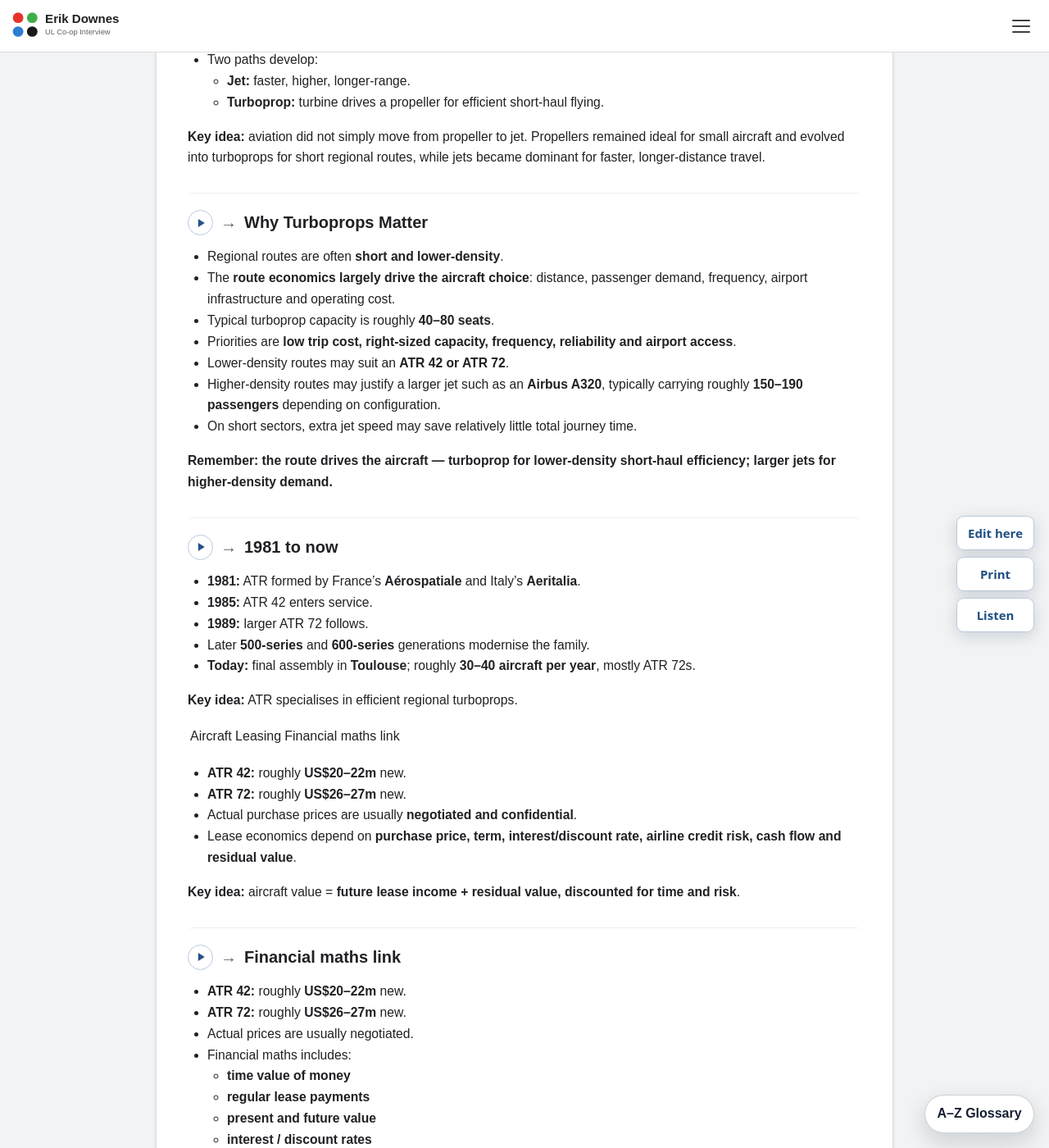
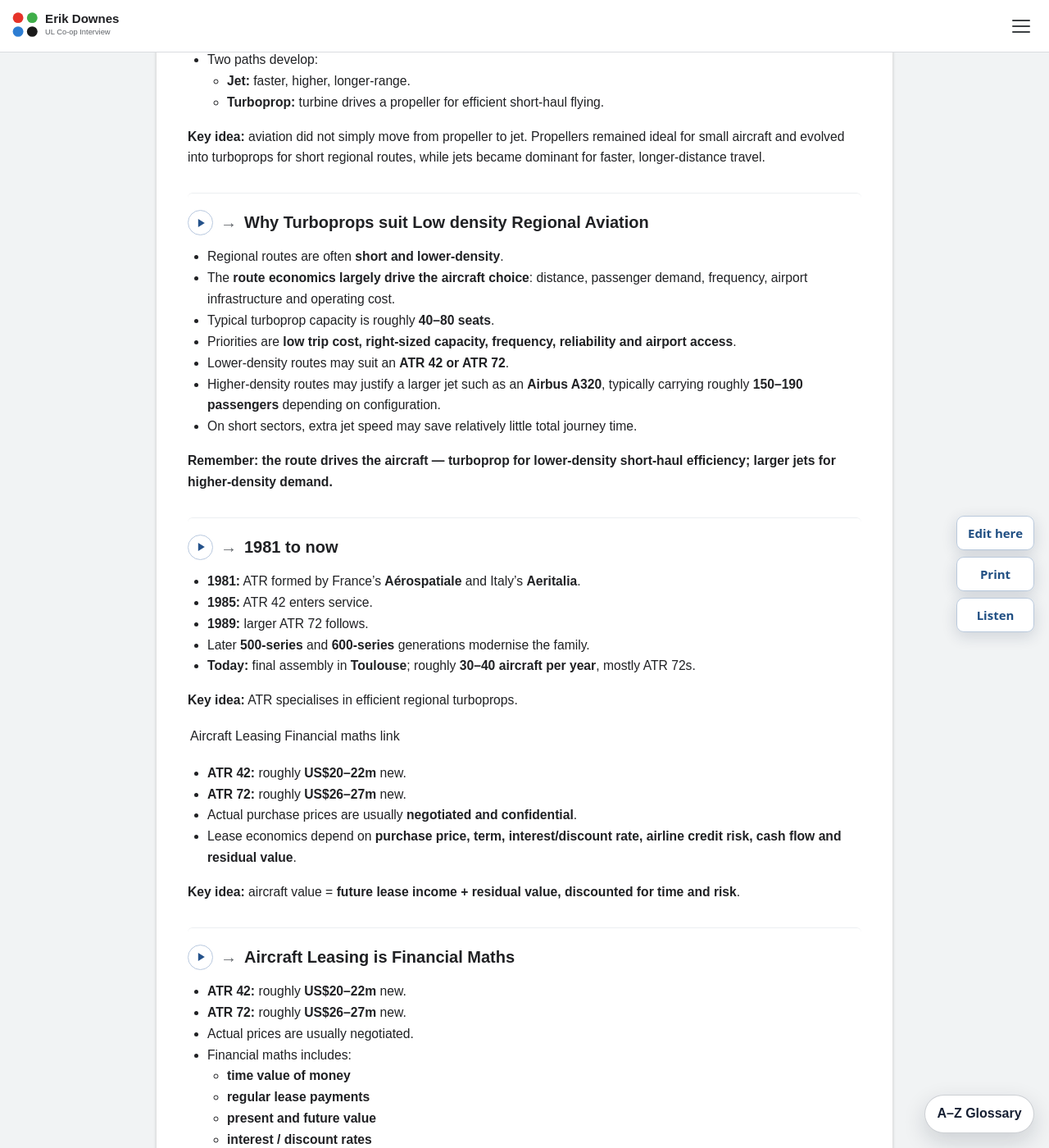
Before and after one commit to ronandownes/coop, a Jekyll site: the page built from history-of-flight.md, in a window 1280 px wide and 1400 px high, scrolled down 420 px. Shown: the whole window at 82% size. Built offline with Jekyll 4.4.1, drawn with Linux system fonts in a browser that asks for light colours; some of the changed text lies outside the part shown.

Commit message:
Update history-of-flight.md (via Pages CMS)

```diff
--- a/history-of-flight.md
+++ b/history-of-flight.md
@@ -21,7 +21,7 @@
 
 **Key idea:** aviation did not simply move from propeller to jet. Propellers remained ideal for small aircraft and evolved into turboprops for short regional routes, while jets became dominant for faster, longer-distance travel.
 
-## ## Regional Aviation | Why Turboprops Matter
+##  Regional Aviation | Why Turboprops suit Low density  Regional Aviation
 
 - Regional routes are often **short and lower-density**.
 - The **route economics largely drive the aircraft choice**: distance, passenger demand, frequency, airport infrastructure and operating cost.
@@ -56,7 +56,7 @@
 
 **Key idea:** aircraft value = **future lease income + residual value, discounted for time and risk**.
 
-## Aircraft Leasing | Financial maths link
+## Aircraft Leasing | Aircraft Leasing is Financial Maths
 
 - **ATR 42:** roughly **US$20–22m** new.
 - **ATR 72:** roughly **US$26–27m** new.
```
Also changed, not shown: other parts of history-of-flight.md (+1 -1 lines).
